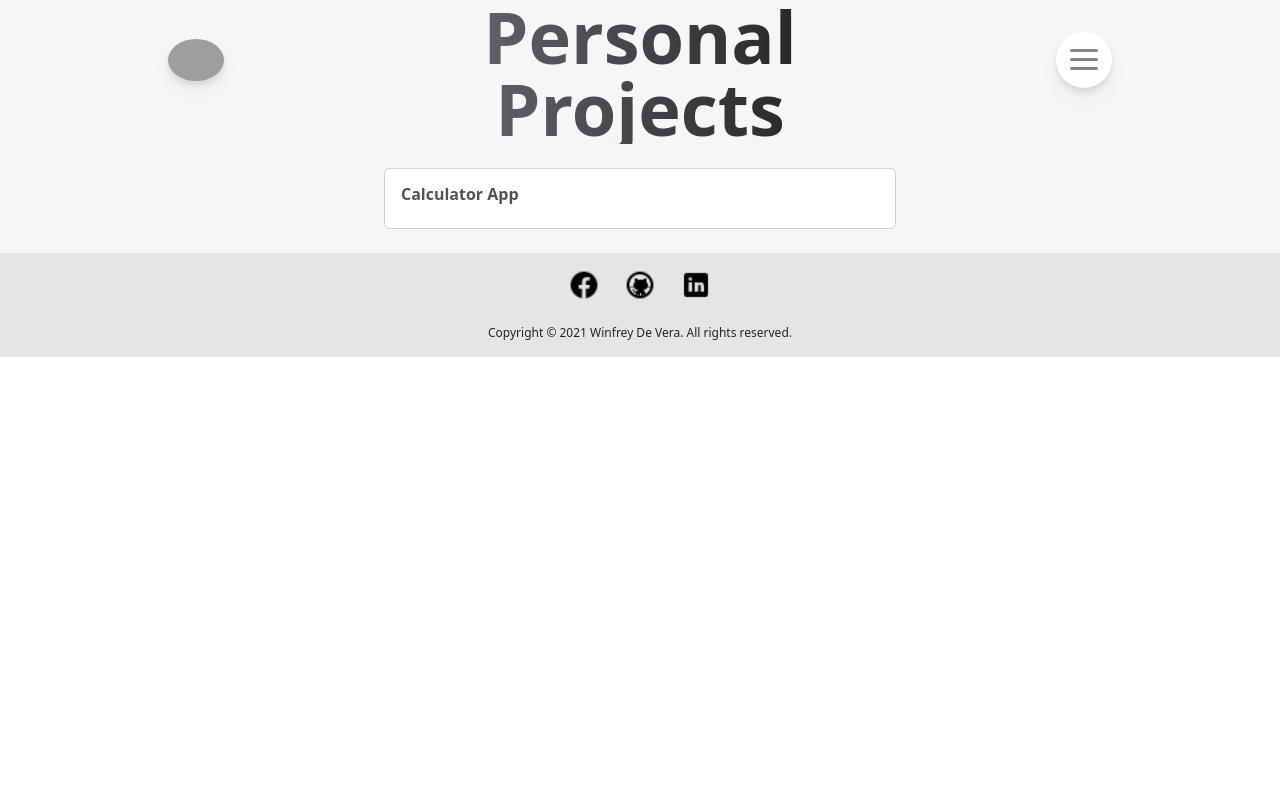
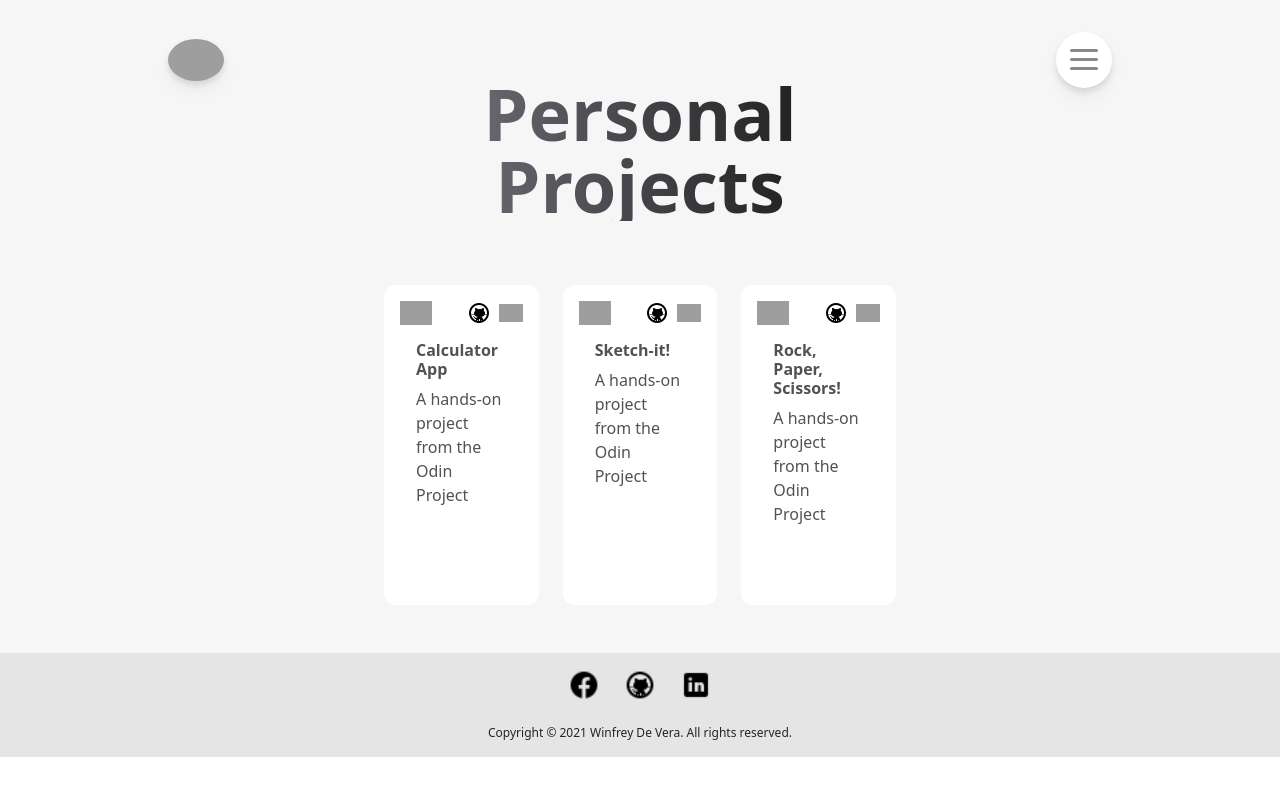
Before and after one commit to wjamesdevera/portfolio-site-tomasinoweb, a React (Vite) app: page /projects in a window 1280 px wide. Shown: the top 796 px of the page. Built offline with nearby package versions, Linux system fonts and the light colour scheme; grey boxes are pictures that could not be loaded.

Commit message:
created about page

```diff
--- a/src/App.jsx
+++ b/src/App.jsx
@@ -1,16 +1,17 @@
 import styles from './style'
 import { Routes, Route } from 'react-router-dom'
 import { Navbar, Footer } from './components'
-import { Home, Projects } from './pages'
+import { Home, Projects, About } from './pages'
 
 const App = () => (
-  <div className="bg-primary_tw w-full overflow-hidden h-full">
+  <div className="bg-primary_tw w-full overflow-hidden h-100">
     <div className={`${styles.paddingX} ${styles.flexCenter}`}>
       <div className={`${styles.boxWidth} text-neutral-600`}>
         <Navbar/>
         <Routes>
           <Route path='/' element={<Home/>}/>
           <Route path='/projects' element={<Projects/>}/>
+          <Route path='/about' element={<About/>}/>
         </Routes>
       </div>
     </div>
--- a/src/components/ProjectCards.jsx
+++ b/src/components/ProjectCards.jsx
@@ -1,15 +1,83 @@
 import React from 'react'
+import { github } from '../assets'
 
 const ProjectCards = () => {
   return (
     <div className='flex flex-col justify-center items-center'>
-      <div className="card w-full m-6">
-        <div className="card-body">
-          <h5 className="card-title font-semibold">
-            Calculator App
-          </h5>
+      <div className="sm:grid sm:grid-cols-3 flex flex-col gap-4 w-full mb-12">
 
+        <div className="rounded-xl border-none hover:drop-shadow-md hover:-translate-y-1 card h-80 hover:text-neutral-600 py-3 px-3">
+          <div className="flex justify-between items-center">
+            <div className="">
+              <img src="https://api.iconify.design/ic:sharp-folder-open.svg" alt="" className='w-8' />
+            </div>
+            <div className="flex justify-center items-center gap-2">
+              <a href="https://github.com/wjamesdevera/calculator-app" target='_blank'>
+                <img src={github} alt="" className='w-6'/>
+              </a>
+              <a href="https://wjamesdevera.github.io/calculator-app/" target='_blank'>
+                <img src="https://api.iconify.design/material-symbols:ios-share-rounded.svg" alt="" className='w-6'/>
+              </a>
+            </div>
+          </div>
+          <div className="card-body">
+            <h5 className="card-title font-semibold">
+              Calculator App
+            </h5>
+            <p className='card-text'>
+              A hands-on project from the Odin Project
+            </p>
+          </div>
         </div>
+
+        <div className="rounded-xl border-none hover:drop-shadow-md hover:-translate-y-1 card h-80 hover:text-neutral-600 py-3 px-3">
+          <div className="flex justify-between items-center">
+            <div className="">
+              <img src="https://api.iconify.design/ic:sharp-folder-open.svg" alt="" className='w-8' />
+            </div>
+            <div className="flex justify-center items-center gap-2">
+              <a href="https://github.com/wjamesdevera/sketch-it" target='_blank'>
+                <img src={github} alt="" className='w-6'/>
+              </a>
+              <a href="https://wjamesdevera.github.io/sketch-it/" target='_blank'>
+                <img src="https://api.iconify.design/material-symbols:ios-share-rounded.svg" alt="" className='w-6'/>
+              </a>
+            </div>
+          </div>
+          <div className="card-body">
+            <h5 className="card-title font-semibold">
+              Sketch-it!
+            </h5>
+            <p className='card-text'>
+              A hands-on project from the Odin Project
+            </p>
+          </div>
+        </div>
+
+        <div className="rounded-xl border-none hover:drop-shadow-md hover:-translate-y-1 card h-80 hover:text-neutral-600 py-3 px-3">
+          <div className="flex justify-between items-center">
+            <div className="">
+              <img src="https://api.iconify.design/ic:sharp-folder-open.svg" alt="" className='w-8' />
+            </div>
+            <div className="flex justify-center items-center gap-2">
+              <a href="https://github.com/wjamesdevera/rock-paper-scissors" target='_blank'>
+                <img src={github} alt="" className='w-6'/>
+              </a>
+              <a href="https://wjamesdevera.github.io/rock-paper-scissors/" target='_blank'>
+                <img src="https://api.iconify.design/material-symbols:ios-share-rounded.svg" alt="" className='w-6'/>
+              </a>
+            </div>
+          </div>
+          <div className="card-body">
+            <h5 className="card-title font-semibold">
+              Rock, Paper, Scissors!
+            </h5>
+            <p className='card-text'>
+              A hands-on project from the Odin Project
+            </p>
+          </div>
+        </div>
+
       </div>
     </div>
   )
--- /dev/null
+++ b/src/pages/About.jsx
@@ -0,0 +1,31 @@
+import React from 'react'
+import styles from '../style'
+
+const About = () => {
+  return (
+    <div className='flex justify-center items-center'>
+      <div className="text-md">
+        <h1 className={`sm:text-5xl text-3xl ${styles.textGradient} font-bold mt-[25%] mb-10`}>About me</h1>
+        <p className='mb-6'>
+          I am currently a student at the
+          <a href="https://www.ust.edu.ph/the-university/" target='_blank' className='font-semibold'> University of Santo Tomas</a>
+          , pursuing a Bachelor of Science in Information and Technology.
+        </p>
+        <p className='mb-6'>
+          I have hands-on experience with various technologies, including:
+        </p>
+        <ul className='list-disc px-4 mb-6'>
+          <li>Javascript ES6+</li>
+          <li>Python</li>
+          <li>Java</li>
+          <li>HTML & CSS</li>
+        </ul>
+        <p className=''>
+          Outside of my studies, I have a passion for music and enjoy playing video games in my free time.
+        </p>
+      </div>
+    </div>
+  )
+}
+
+export default About
--- a/src/pages/Projects.jsx
+++ b/src/pages/Projects.jsx
@@ -5,7 +5,7 @@ import styles from '../style'
 const Projects = () => {
   return (
     <div className=''>
-        <div className="">
+        <div className="flex flex-col gap-4 pt-[15%] pb-16 px-12 z-10">
             <h1 className={`text-center ${styles.textGradient} font-bold sm:text-7xl text-3xl `}>Personal Projects</h1>
         </div>
         <ProjectCards/>
--- a/src/pages/index.js
+++ b/src/pages/index.js
@@ -1,7 +1,9 @@
 import Home from "./Home";
 import Projects from "./Projects";
+import About from "./About";
 
 export {
     Home,
     Projects,
+    About,
 };
```
